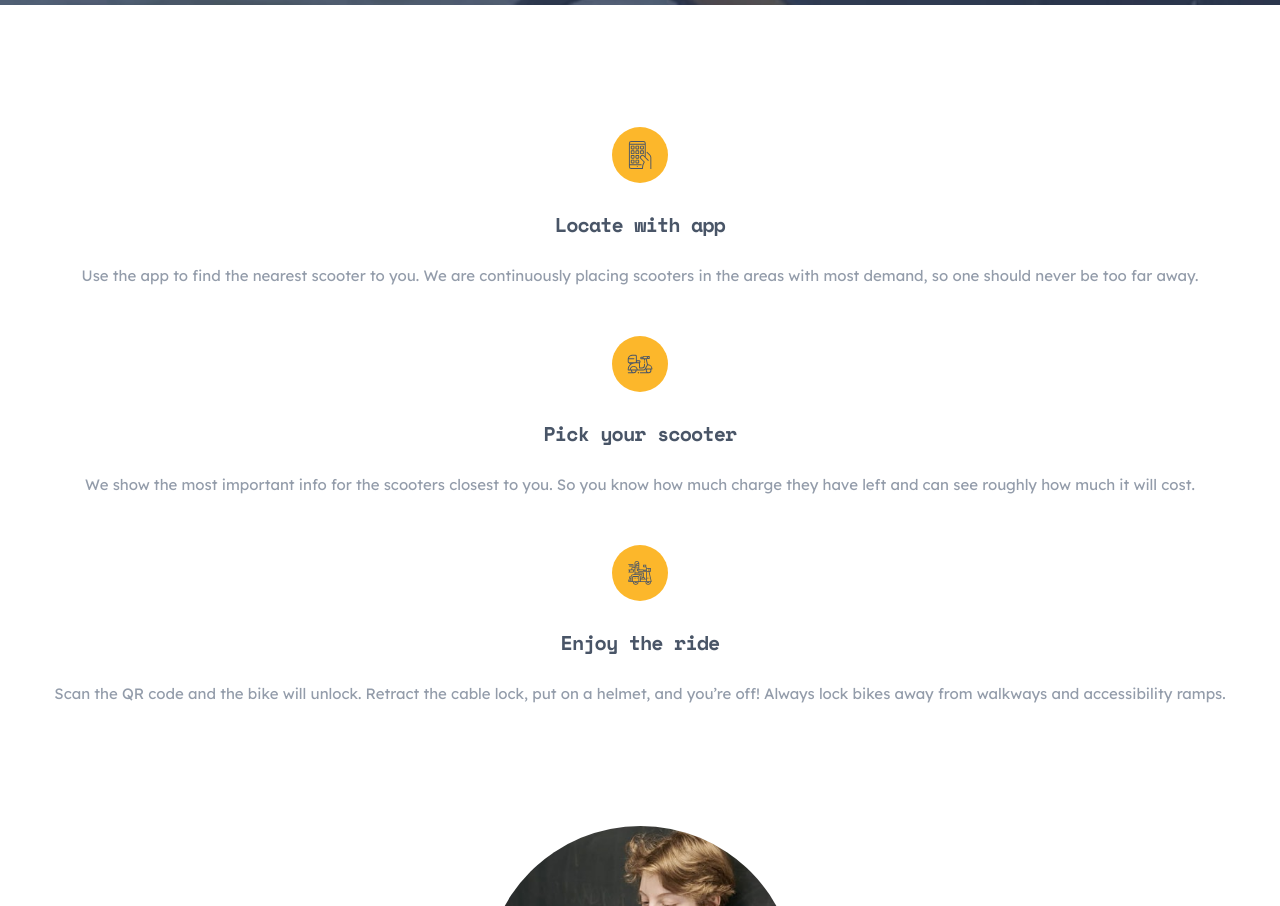
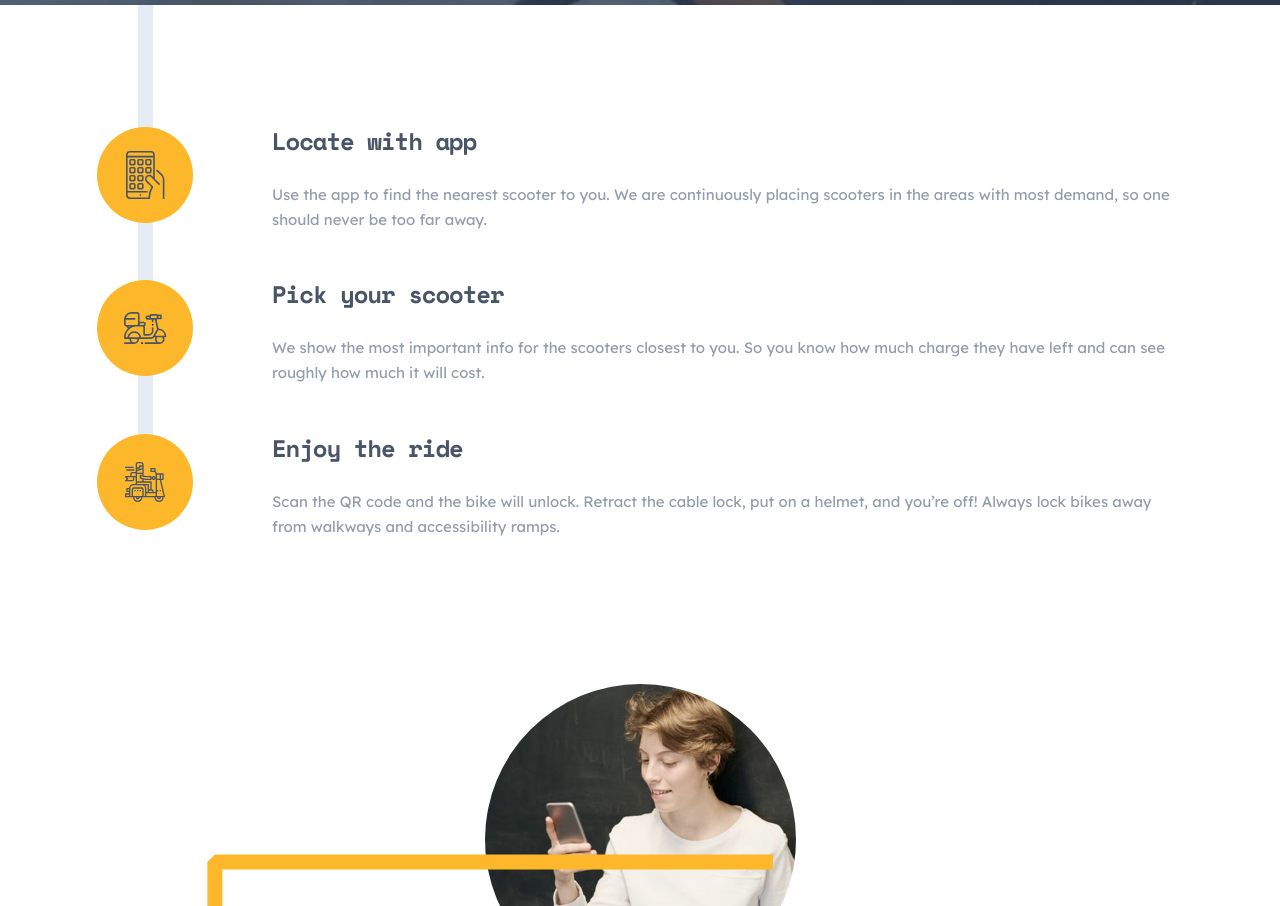
Before and after one commit to Oleksandr-Berd/scooter, a React (Create React App) app: page / in a window 1280 px wide. Shown: the part 660-1566 px from the top of the page. Built offline with nearby package versions, Linux system fonts and the light colour scheme.

Commit message:
made manual home tab

```diff
--- a/src/components/Manual/Manual.tsx
+++ b/src/components/Manual/Manual.tsx
@@ -2,9 +2,10 @@ import * as SC from './ManualStyles'
 
 import {manualItems} from '../../db/db'
 import ManualItem from './ManualItem';
+import line from '../../assets/patterns/grey_line.svg'
 
 const Manual:React.FC = () => {
-    return ( <SC.ManualSection>
+    return ( <SC.ManualSection bg={line}>
         <SC.ManualList>
             {manualItems.map(({id, name, icon, body})=> <ManualItem name={name} icon={icon} body={body} key={id}/>)}
         </SC.ManualList>
--- a/src/components/Manual/ManualItem.tsx
+++ b/src/components/Manual/ManualItem.tsx
@@ -9,8 +9,10 @@ type Props = {
 const ManualItem: React.FC<Props> = ({ name, body, icon }) => {
   return <SC.Item>
     <SC.Icon src={icon} alt={name} />
+    <div>
     <SC.Title>{name}</SC.Title>
     <SC.Body>{body}</SC.Body>
+    </div>
   </SC.Item>;
 };
 
--- a/src/components/Manual/ManualStyles.ts
+++ b/src/components/Manual/ManualStyles.ts
@@ -1,28 +1,67 @@
 import styled from "@emotion/styled";
+import { IStyles } from "../../utils/interfaces";
 
-export const ManualSection = styled.section`
+export const ManualSection = styled.section<Partial<IStyles>>`
   margin-bottom: 120px;
-`
+
+  @media (min-width: 768px) {
+    position: relative;
+
+    margin-bottom: 145px;
+
+    &::before {
+      content: url(${(props) => props.bg});
+      position: absolute;
+      top: 0;
+      left: 0;
+z-index: -1;
+      transform: translateX(138px) translateY(-24%);
+    }
+  }
+`;
 
 export const ManualList = styled.ul`
   padding-left: 32px;
   padding-right: 32px;
-`
+
+  @media (min-width: 768px) {
+    padding-left: 97px;
+    padding-right: 98px;
+  }
+`;
 
 export const Item = styled.li`
   text-align: center;
 
-&:not(:last-child){
+  &:not(:last-child) {
     margin-bottom: 48px;
   }
-`
+
+  @media (min-width: 768px) {
+    display: flex;
+    flex-direction: row;
+    justify-content: space-between;
+
+    & > div {
+      text-align: left;
+    }
+  }
+`;
 
 export const Icon = styled.img`
   width: 56px;
   height: 56px;
 
   margin-bottom: 24px;
-`
+
+  @media (min-width: 768px) {
+    width: 96px;
+    height: 96px;
+
+    margin-bottom: 0;
+    margin-right: 79px;
+  }
+`;
 
 export const Title = styled.h3`
   margin-bottom: 24px;
@@ -32,11 +71,19 @@ line-height: 1.4;
   letter-spacing: -0.89px;
 
   color: #495567;
-`
+
+  @media (min-width: 768px) {
+    margin-bottom: 27px;
+
+    font-size: 24px;
+    line-height: 1.17;
+    letter-spacing: -1.07px;
+  }
+`;
 
 export const Body = styled.p`
   font-size: 15px;
   line-height: 1.67;
 
-color: #939CAA;
-`
+  color: #939caa;
+`;
--- a/src/pages/HomePage/HomePage.tsx
+++ b/src/pages/HomePage/HomePage.tsx
@@ -1,4 +1,3 @@
-import Download from "../../components/Download/Download";
 import Hero from "../../components/Hero/Hero";
 import HomeNavSection from "../../components/HomeNavSection/HomeNavSection";
 import Manual from "../../components/Manual/Manual";
```
Also changed, not shown: src/assets/patterns/grey_line.svg (added). Lines whose indentation alone changed are shown as unchanged.
